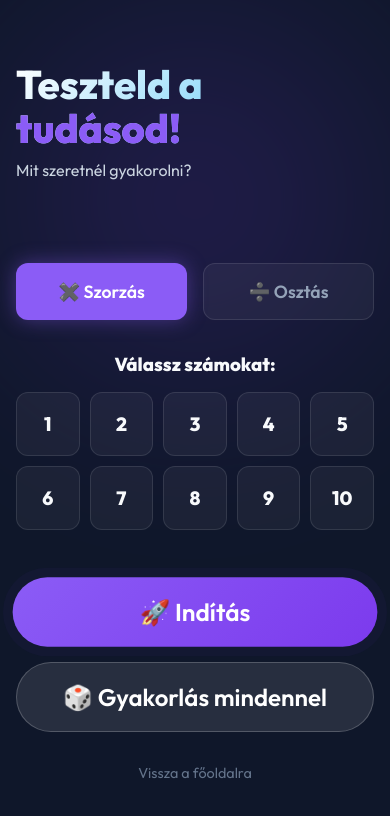
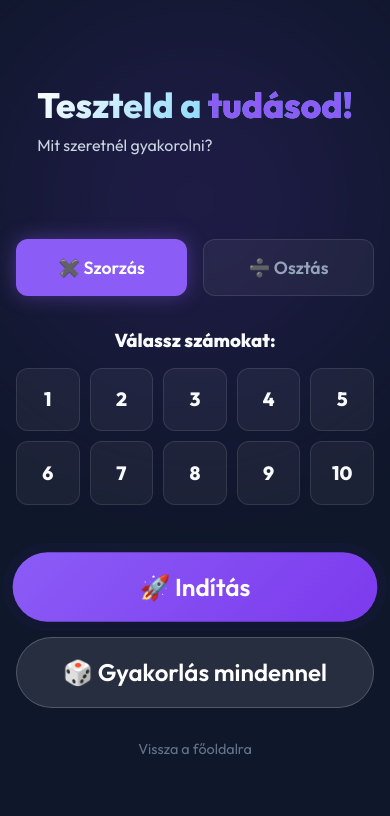
Before and after one commit to klMrInGrID/szorzas, a plain HTML site: page game.html in a window 390 px wide. Shown: the top 816 px of the page. Drawn offline with Linux system fonts and the light colour scheme.

Commit message:
style: reduce config screen title font size

```diff
--- a/game.css
+++ b/game.css
@@ -24,6 +24,17 @@
 }
 
 /* --- Config Screen --- */
+#config-screen h1 {
+    font-size: 2.8rem;
+    /* Smaller than base h1 (3.5rem) to fit "Teszteld a tudásod!" */
+}
+
+@media (max-width: 400px) {
+    #config-screen h1 {
+        font-size: 2.2rem;
+    }
+}
+
 .mode-selector {
     display: flex;
     gap: 1rem;
```
